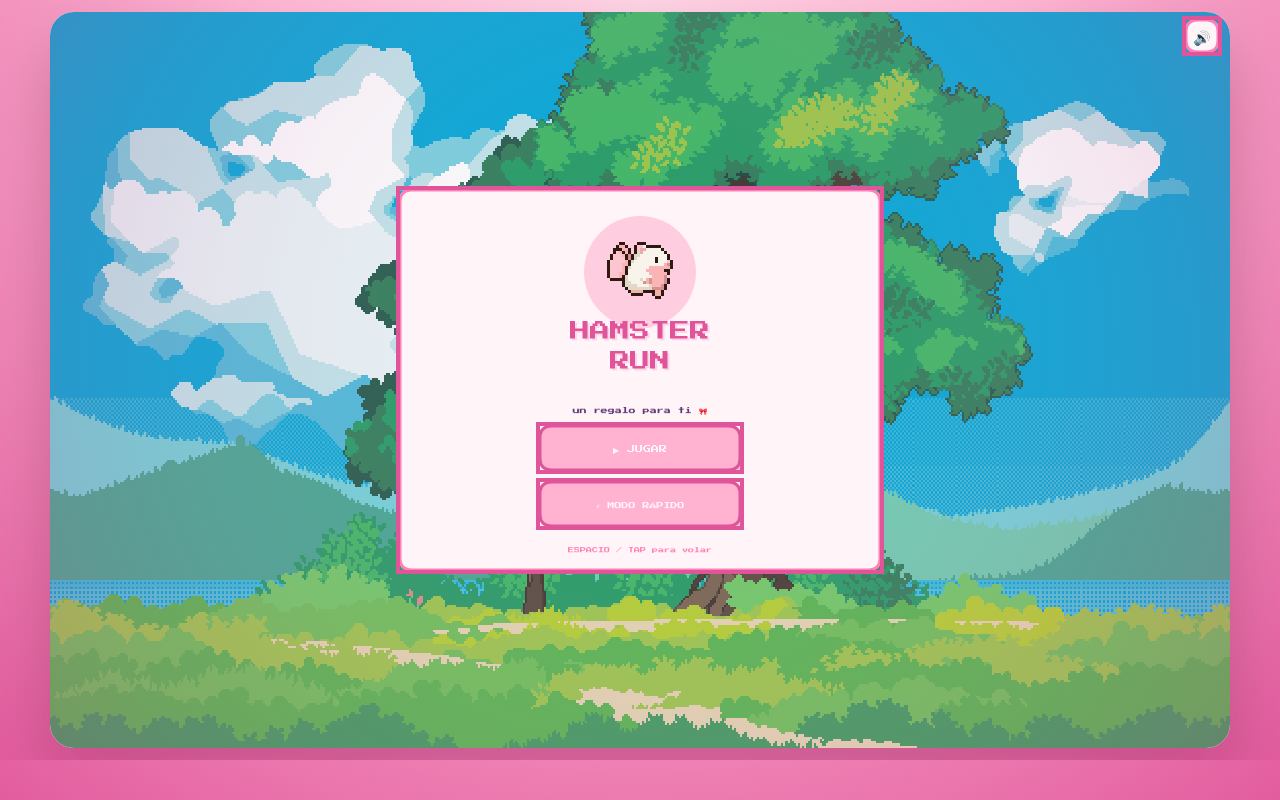
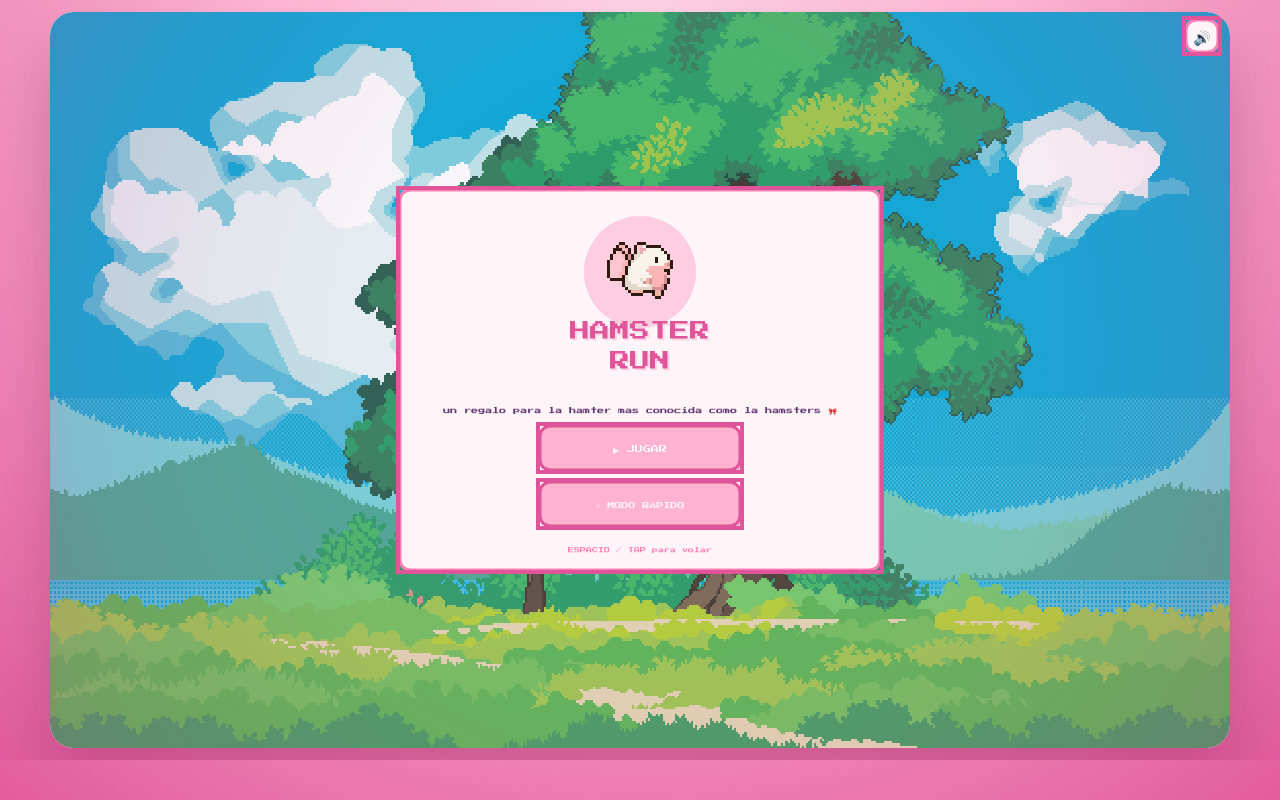
Before and after one commit to benjaminMancilla/RUN_my_hamter, a website: page public/index.html in a window 1280 px wide. Drawn offline with Linux system fonts and the light colour scheme.

Commit message:
Agregando cositas

```diff
--- a/public/index.html
+++ b/public/index.html
@@ -74,21 +74,21 @@
         collectSprites: ["sunflower", "seed"],
         obstacleType: "vaina",
         pointsNeeded: 20,
-        reward: "¡Conseguiste flores! 🌸"
+        reward: "¡Girasoles para mi hamter!!! 🌸"
       },
       {
         theme: "🍬 Golosinas",
         collectSprites: ["cinamon", "dorito"],
         obstacleType: "star",
         pointsNeeded: 25,
-        reward: "¡Conseguiste golosinas! 🍬"
+        reward: "¡Doritos? tipico de la hamter! 🍬"
       },
       {
         theme: "🌨️ Piito",
         collectSprites: ["feather", "note"],
         obstacleType: "snowball",
         pointsNeeded: 30,
-        reward: "¡Elige tu regalo! 🎁",
+        reward: "Elija su regalo miamor <3 🎁",
         isFinal: true
       }
     ];
@@ -135,9 +135,9 @@
     const YELLOW_SOFT = "#FFE8A3";
     const SHADOW = "rgba(180, 60, 120, 0.25)";
     const UI_CONFETTI_COLORS = [PINK_LIGHT, PINK_MID, PINK_DARK, PURPLE_SOFT, YELLOW_SOFT, CREAM];
-    const GIFT_TEXT_TOCADISCOS = "Texto pendiente para el tocadiscos. Aqui va el mensaje final que quieras dejar para este regalo.";
-    const GIFT_TEXT_PARKA = "Texto pendiente para la parka. Aqui va el mensaje final que quieras dejar para este regalo.";
-    const GIFT_TEXT_GENERAL = "Gracias por jugar y llegar hasta aqui. Este espacio queda listo para completar el cierre con tus fotos y tu mensaje final.";
+    const GIFT_TEXT_TOCADISCOS = "Yo se que hace tiempo lo quiere (queremos) miamor, asi que ya toca hacernos music geeks. Sin vinilo incluido si (a menos que sea el OST del persona 5).";
+    const GIFT_TEXT_PARKA = "Me quedo piola aca por siaca pero se lo util que le puede ser una buena parca, ademas de que sufre de tanto piito. Su buen pelaje hamter.";
+    const GIFT_TEXT_GENERAL = "Gracias por jugar mi amorcito, te deseo un feliz cumpleaños (cuarto de siglo uuuuu) y espero que este jueguito te haya gustado, lo hice con mucho amor para ti <3 (hasta las 5 am 7w7). Te amo mucho mi hamster, espero que podamos seguir compartiendo muchos momentos juntos. Con amor, en gran whiskol alias, SLDF_Rataflautas, alias susovo.";
     const AudioManager = {
       tracks: {},
       current: null,
@@ -1561,7 +1561,7 @@
         shadowOffsetY: 2,
         lineHeight: titleSize + 10
       });
-      pixelText(ctx, "un regalo para ti 🎀", centerX, panelY + 220, 7, PURPLE_SOFT);
+      pixelText(ctx, "un regalo para la hamter mas conocida como la hamsters 🎀", centerX, panelY + 220, 7, PURPLE_SOFT);
 
       const buttonX = centerX - buttonW / 2;
       drawButton("start-main", "▶ JUGAR", buttonX, panelY + 236, buttonW, buttonH, {
@@ -1639,7 +1639,7 @@
         shadowOffsetX: 2,
         shadowOffsetY: 2
       });
-      pixelText(ctx, "el hamster se cayó... 🐹", centerX, panelY + 98, 7, PURPLE_SOFT);
+      pixelText(ctx, "se fue a la chuchita mi hamter... D:", centerX, panelY + 98, 7, PURPLE_SOFT);
       pixelText(ctx, `PUNTOS: ${gameState.totalScore}`, centerX, panelY + 146, 8, PINK_DARK);
       drawButton("gameover-retry", "↩ REINTENTAR", centerX - 100, panelY + 186, 200, 44, {
         action: "retry"
```
